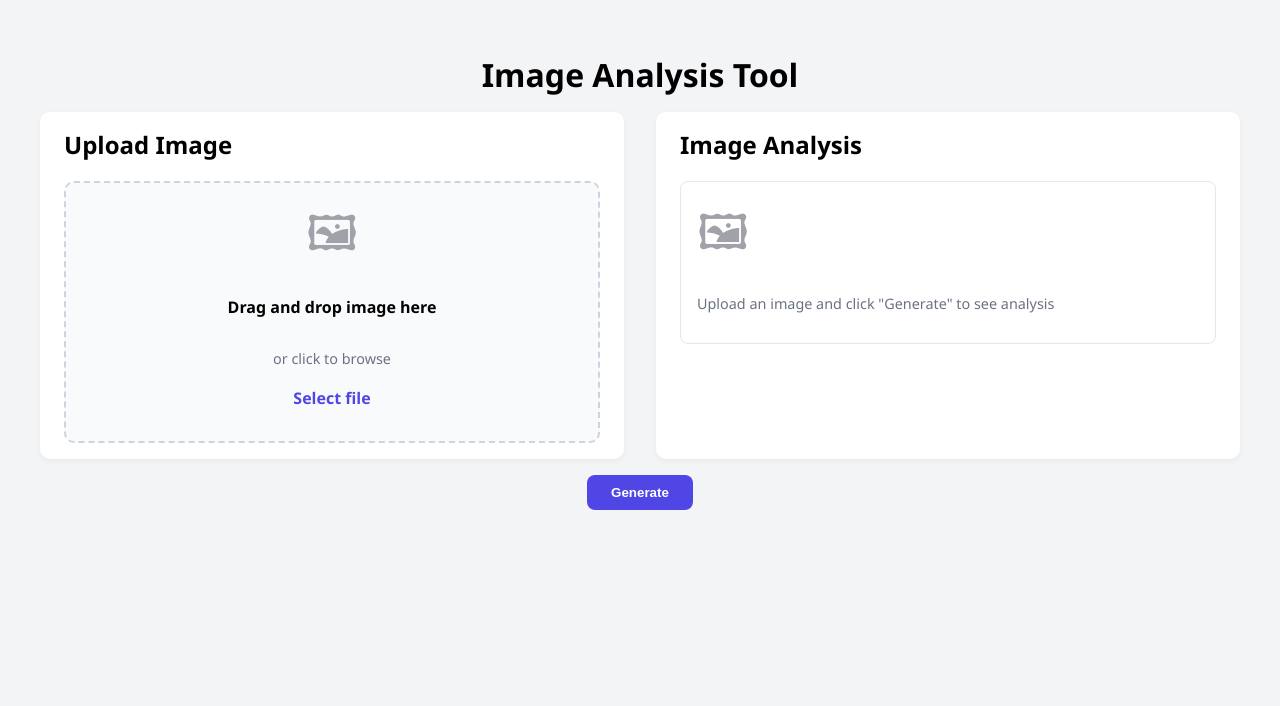
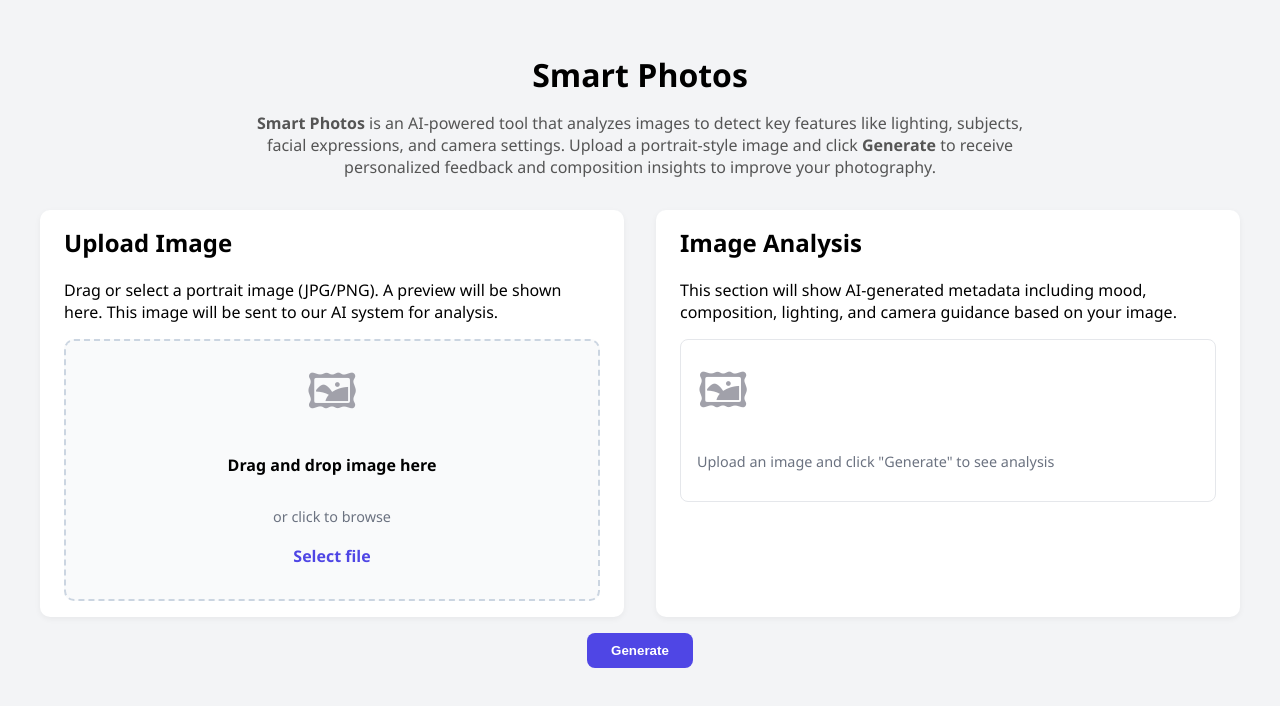
Before and after one commit to bqtquach/AWS-Cloudhacks-Team-12-UCI, a React (Vite) app in the folder smart-photos/: page / in a window 1280 px wide. Shown: the top 706 px of the page. Built offline with nearby package versions, Linux system fonts and the light colour scheme.

Commit message:
Added drop in and style change

```diff
--- a/smart-photos/src/App.jsx
+++ b/smart-photos/src/App.jsx
@@ -8,15 +8,26 @@ export default function App() {
   const [metadata, setMetadata] = useState(null);
   const [loading, setLoading] = useState(false);
   const [error, setError] = useState(null);
+  const [isDragging, setIsDragging] = useState(false);
 
-  const handleImageChange = (e) => {
-    const file = e.target.files[0];
+  const handleFile = (file) => {
     if (!file) return;
     setImageSrc(URL.createObjectURL(file));
     setImageFile(file);
     setMetadata(null);
     setError(null);
   };
+
+  const handleImageChange = (e) => handleFile(e.target.files[0]);
+  const handleDrop = (e) => {
+    e.preventDefault();
+    setIsDragging(false);
+    handleFile(e.dataTransfer.files[0]);
+  };
+
+  const handleDragOver = (e) => e.preventDefault();
+  const handleDragEnter = () => setIsDragging(true);
+  const handleDragLeave = () => setIsDragging(false);
 
   const handleGenerate = async () => {
     if (!imageFile) {
@@ -52,12 +63,25 @@ export default function App() {
 
   return (
     <div className="app-modern">
-      <h1 className="title">Image Analysis Tool</h1>
+      <h1 className="title">Smart Photos</h1>
+      <p className="app-description" style={{ textAlign: 'center', maxWidth: '800px', margin: '0 auto', fontSize: '1rem', color: '#555' }}>
+        <strong>Smart Photos</strong> is an AI-powered tool that analyzes images to detect key features like lighting, subjects, facial expressions, and camera settings.
+        Upload a portrait-style image and click <strong>Generate</strong> to receive personalized feedback and composition insights to improve your photography.
+      </p>
 
-      <div className="grid-container">
+      <div className="grid-container" style={{ marginTop: '2rem' }}>
         <div className="card">
           <h2>Upload Image</h2>
-          <label className="upload-box">
+          <p className="column-description">
+            Drag or select a portrait image (JPG/PNG). A preview will be shown here. This image will be sent to our AI system for analysis.
+          </p>
+          <label
+            className={`upload-box ${isDragging ? 'dragging' : ''}`}
+            onDrop={handleDrop}
+            onDragOver={handleDragOver}
+            onDragEnter={handleDragEnter}
+            onDragLeave={handleDragLeave}
+          >
             {imageSrc ? (
               <img src={imageSrc} alt="Uploaded" className="preview-image" />
             ) : (
@@ -74,8 +98,18 @@ export default function App() {
 
         <div className="card">
           <h2>Image Analysis</h2>
+          <p className="column-description">
+            This section will show AI-generated metadata including mood, composition, lighting, and camera guidance based on your image.
+          </p>
           <div className="analysis-box scrollable-box">
-            {loading && <p>Analyzing image...</p>}
+            {loading && (
+              <div style={{ color: '#555' }}>
+                <p>Analyzing image...</p>
+                <p style={{ fontStyle: 'italic', fontSize: '0.9rem', marginTop: '0.25rem' }}>
+                  Note: Image processing may take 1–2 minutes.
+                </p>
+              </div>
+            )}
             {error && <p style={{ color: 'red' }}>{error}</p>}
             {metadata && <MetadataDisplay data={metadata} />}
             {!loading && !metadata && !error && (
```
Also changed, not shown: smart-photos/src/style.css (line endings or trailing spaces).
